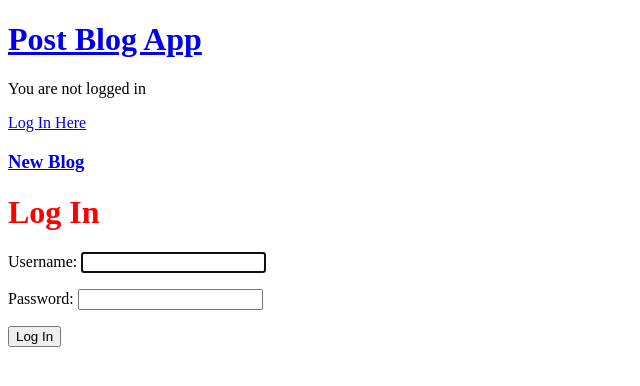
After one commit to lostinrepo/PostBlogApp, a Django app: page /accounts/login/ in a window 1280 px wide. The commit adds this page. Shown: the top 386 px of the page, without its empty margins (0-640 px from the left). Run offline with Django 4.2, Linux system fonts and the light colour scheme.

Commit message:
Login/Logout added

```diff
--- a/blogproject/settings.py
+++ b/blogproject/settings.py
@@ -118,3 +118,7 @@ STATICFILES_DIR = [BASE_DIR / "static"]
 # https://docs.djangoproject.com/en/4.1/ref/settings/#default-auto-field
 
 DEFAULT_AUTO_FIELD = "django.db.models.BigAutoField"
+
+LOGIN_REDIRECT_URL = "home"
+
+LOGOUT_REDIRECT_URL = "home"
--- a/blogproject/urls.py
+++ b/blogproject/urls.py
@@ -18,5 +18,6 @@ from django.urls import path,include
 
 urlpatterns = [
     path("admin/", admin.site.urls),
+    path("accounts/", include("django.contrib.auth.urls")),
     path("",include("postapp.urls")),
 ]
--- a/templates/base.html
+++ b/templates/base.html
@@ -19,6 +19,14 @@
         <h1> <a href="{% url 'home' %}" >Post Blog App </a></h1>
     </header>
 
+    {% if user.is_authenticated  %}
+    <p>Hi, {{user.username}} </p>
+    <a href="{% url 'logout' %}"> Logout </a>
+    {% else %}
+    <p> You are not logged in </p>
+    <a href="{% url 'login' %}"> Log In Here </a>
+    {% endif %}
+
     <div>
     <h3> <a href="{% url 'post_new' %}" > New Blog  </a></h3>
     </div>
--- /dev/null
+++ b/templates/registration/login.html
@@ -0,0 +1,12 @@
+{% extends 'base.html' %}
+
+{% block content %}
+
+<h1>Log In</h1>
+
+<form action="" method="post">{% csrf_token %}
+    {{form.as_p}}
+    <button type="submit"> Log In</button>
+</form>
+
+{% endblock content %}
```
Also changed, not shown: db.sqlite3.
